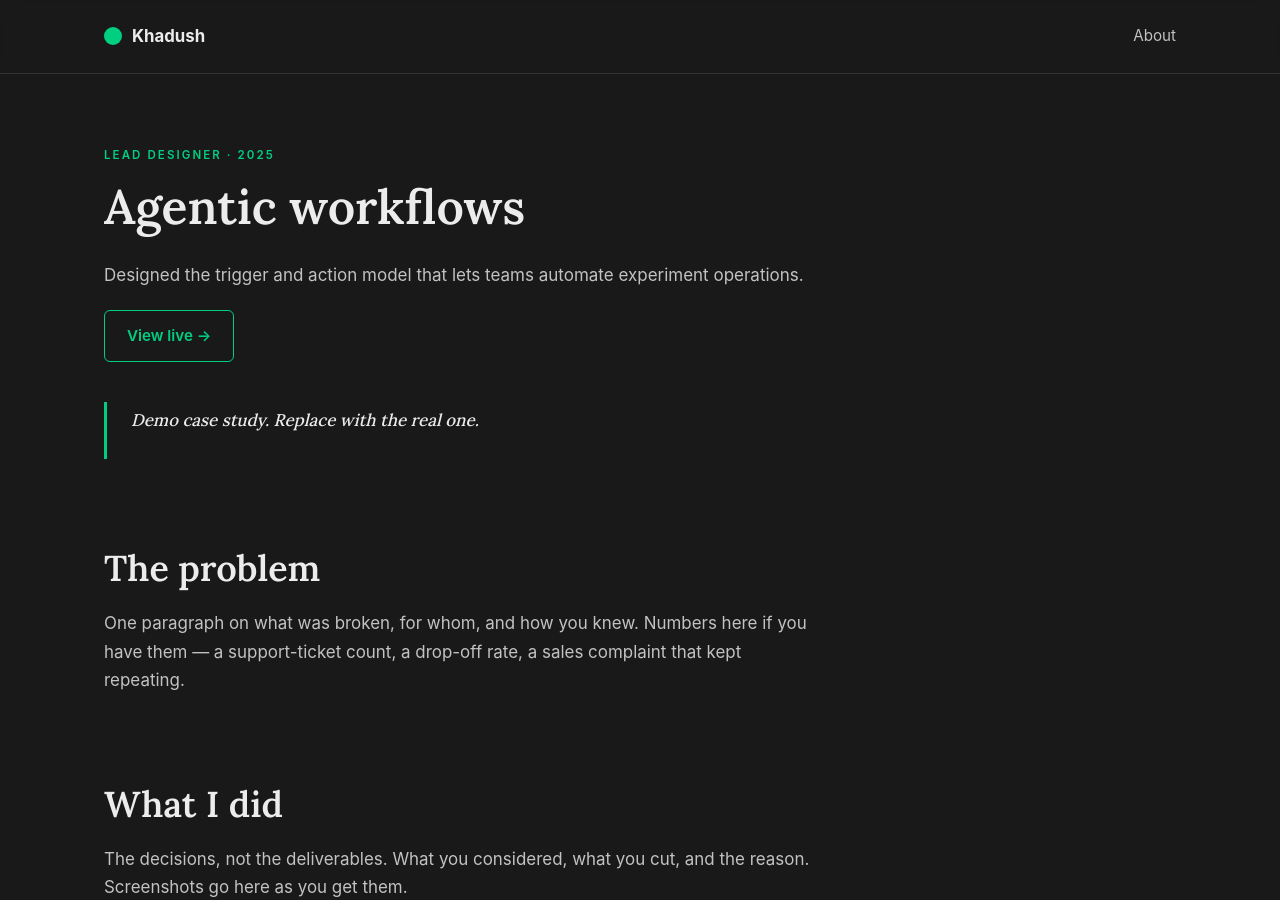
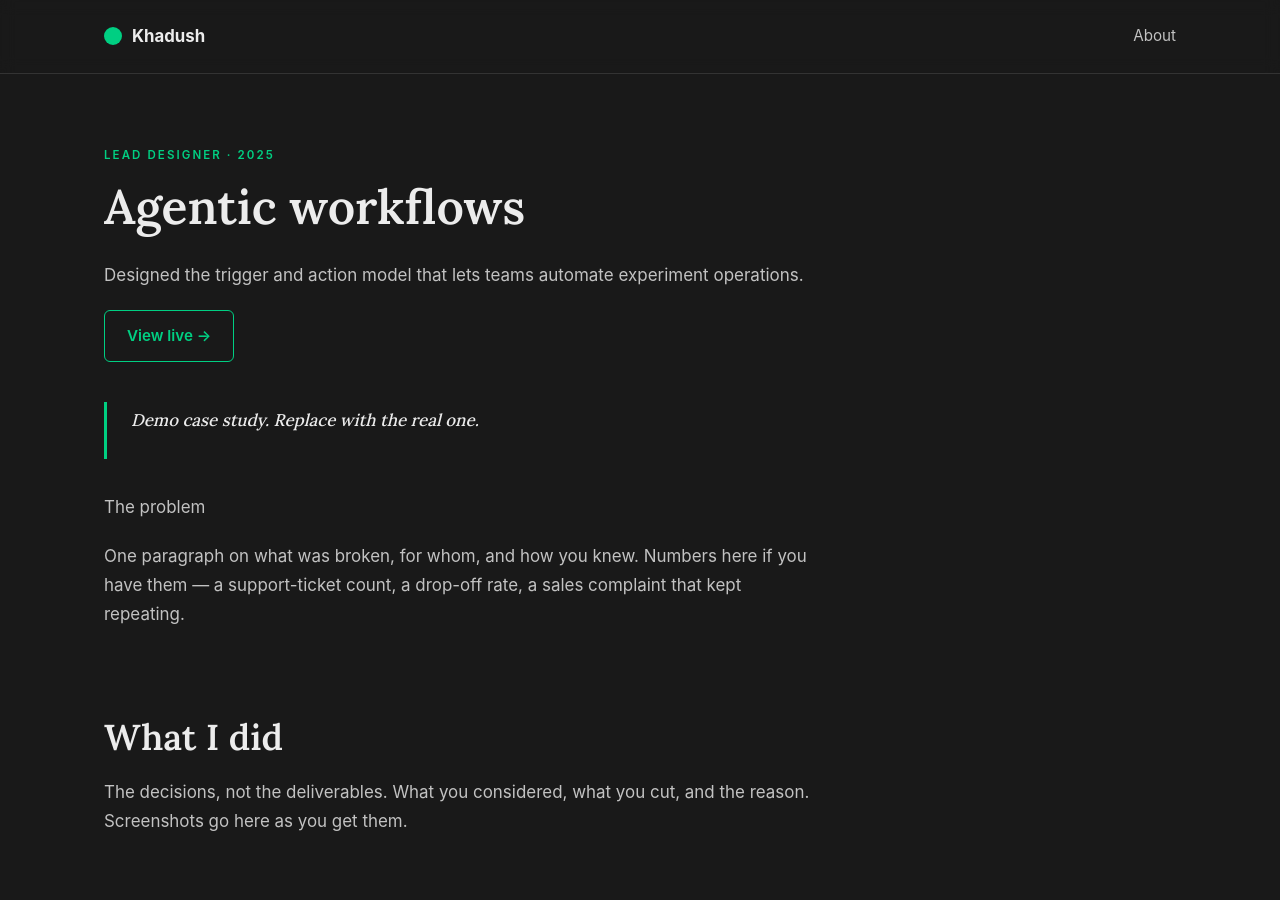
Before and after one commit to khadushrohit/khadushrohit.github.io, a Jekyll site: the page built from _projects/agentic-workflows.md, in a window 1280 px wide and 900 px high. Built offline with Jekyll 4.4.1, drawn with Linux system fonts in a browser that asks for light colours.

```diff
--- a/_projects/agentic-workflows.md
+++ b/_projects/agentic-workflows.md
@@ -1,18 +1,20 @@
 ---
+title: Agentic workflows
+description: Designed the trigger and action model that lets teams automate experiment operations.
+role: Lead Designer
+year: 2025
+tags:
+  - Systems
+  - Automation
+image: ''
+link: ''
+order: 2
 layout: project
-title: "Agentic workflows"
-description: "Designed the trigger and action model that lets teams automate experiment operations."
-role: "Lead Designer"
-year: 2025
-tags: [Systems, Automation]
-image: ""
-link: ""
-order: 2
 ---
 
 > Demo case study. Replace with the real one.
 
-## The problem
+The problem
 
 One paragraph on what was broken, for whom, and how you knew. Numbers here if you have them — a support-ticket count, a drop-off rate, a sales complaint that kept repeating.
 
```
